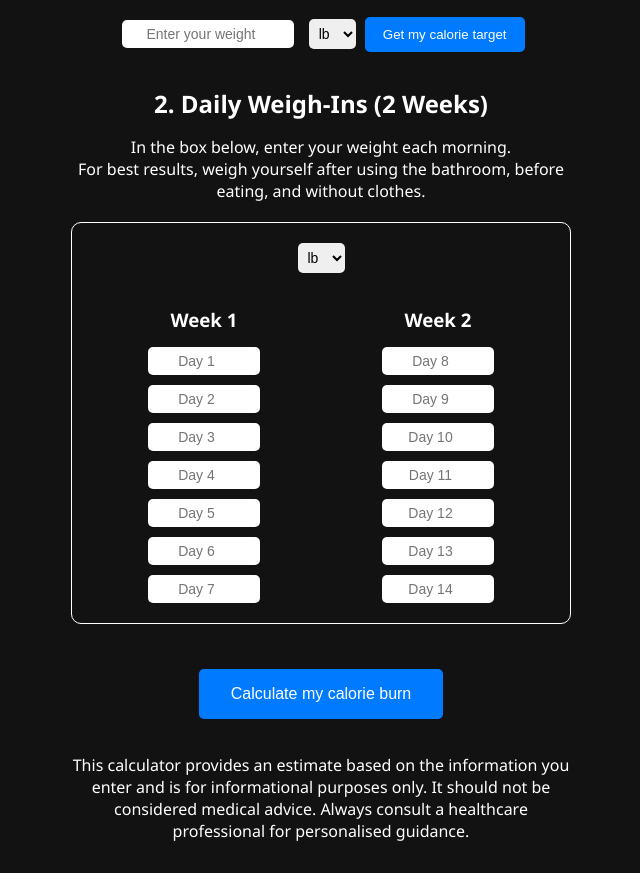
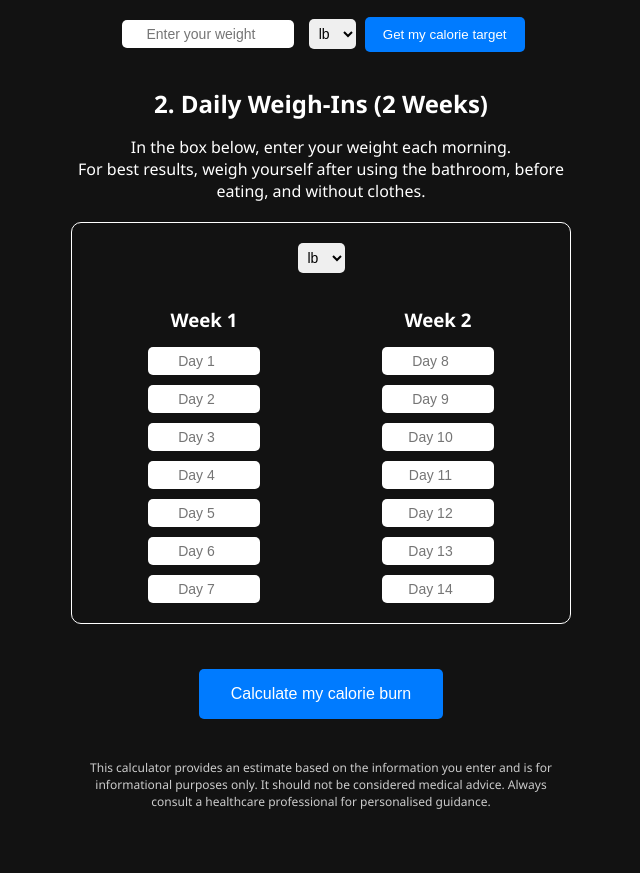
Before and after one commit to ByronLangley/caloriecalculator, a plain HTML site: page index.html in a window 1280 px wide. Shown: the part 135-1008 px from the top of the page, without its empty margins (319-959 px from the left). After the commit the page ends 972 px from the top, so only its background shows below. Drawn offline with Linux system fonts and the light colour scheme.

Commit message:
Update style.css

```diff
--- a/style.css
+++ b/style.css
@@ -83,6 +83,13 @@ input[type="number"]::placeholder {
   text-align: center;
 }
 
+.disclaimer {
+  font-size: 12px;
+  color: #ccc;
+  margin-top: 30px;
+  padding: 0 10px;
+}
+
 @media (max-width: 600px) {
   .weights {
     flex-direction: column;
```
